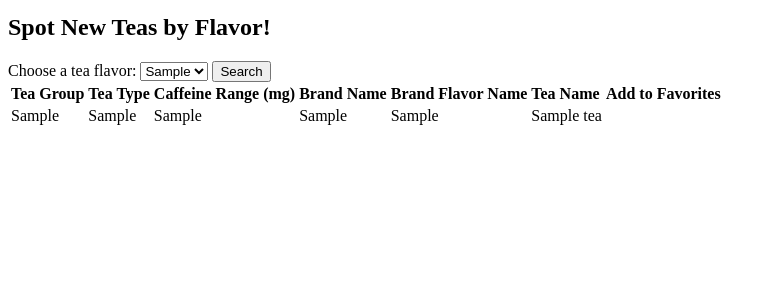
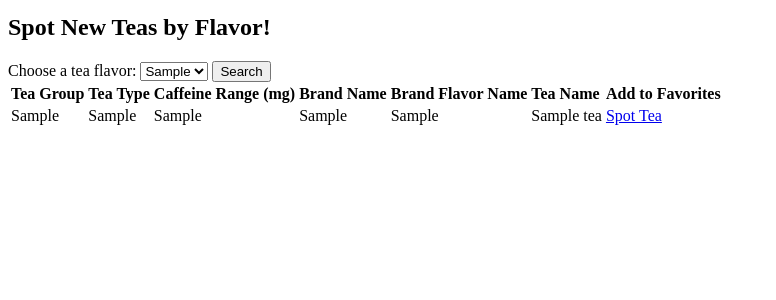
Before and after one commit to elangley12/steepspots, a Flask app: page / in a window 1280 px wide. Shown: the part 205-505 px from the top of the page, without its empty margins (0-776 px from the left). Run offline with Flask 2, Linux system fonts and the light colour scheme; tables that the repository leaves empty hold one stand-in row (values such as "Sample post").

Commit message:
updating default behavior of all teas table at Home to include favoriting action

```diff
--- a/templates/homepage.html
+++ b/templates/homepage.html
@@ -41,6 +41,8 @@
           <td>{{ tea.tea_brand }}</td>
           <td>{{ tea.brand_flavor }}</td>
           <td>{{ tea.tea_name }}</td>
+          <!-- TODO - need to have add to favorites column on default too -->
+          <td><a href="/tea-profile/{{ tea.tea_id }}">Spot Tea</a></td>
         </tr>
       {% endfor %}
     </table>
```
